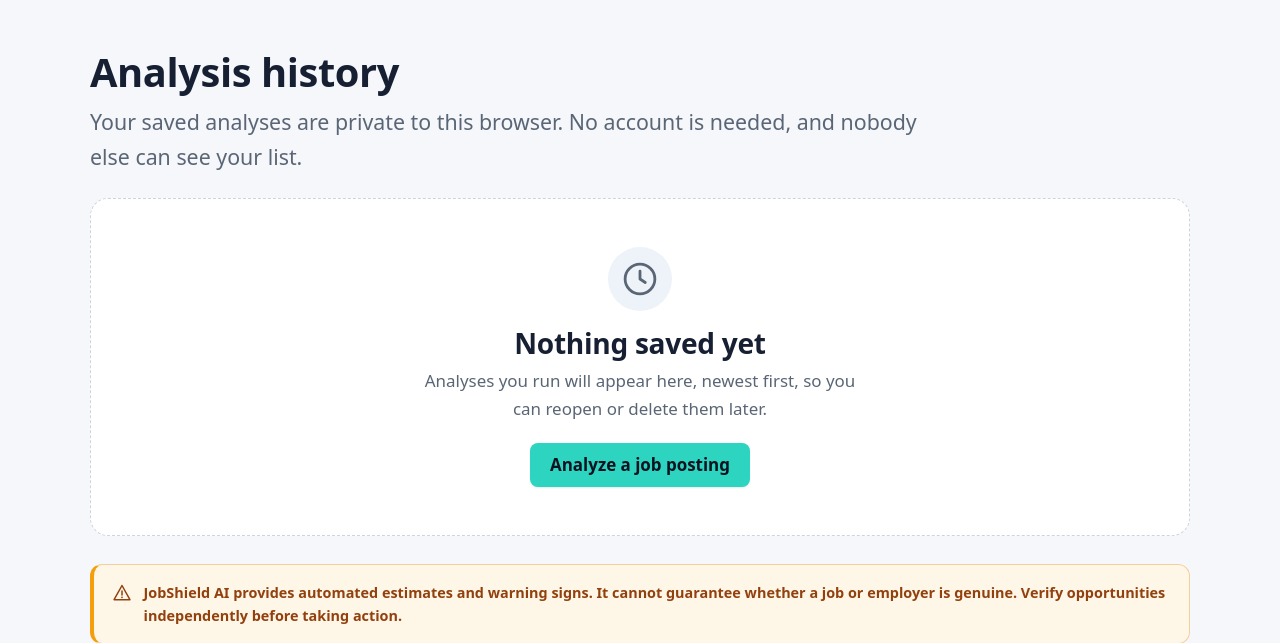
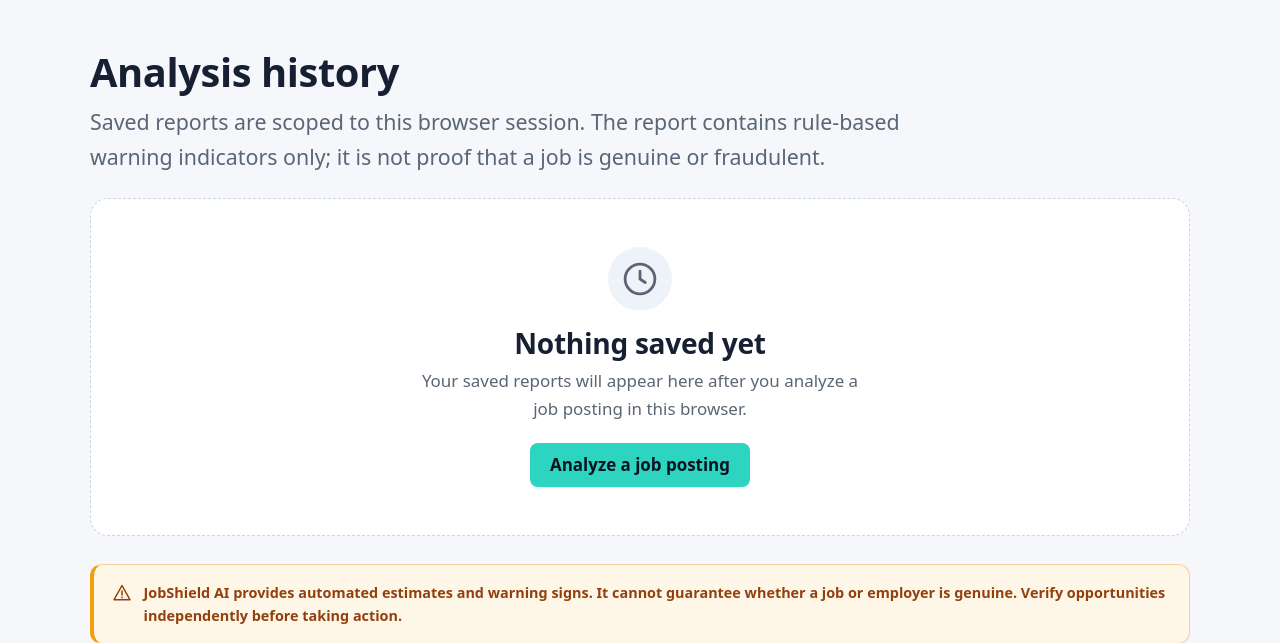
Before and after one commit to pugazh5t5-sys/jobshield-ai, a Flask app: page /history in a window 1280 px wide. Shown: the part 73-716 px from the top of the page. Run offline with Flask 3, Linux system fonts and the light colour scheme; some libraries are stand-ins or nearby versions.

Commit message:
feat: render saved report history with pagination and deletion

```diff
--- a/templates/history.html
+++ b/templates/history.html
@@ -7,8 +7,8 @@
   <div class="container">
     <h1 class="page-title">Analysis history</h1>
     <p class="page-lead">
-      Your saved analyses are private to this browser. No account is needed, and
-      nobody else can see your list.
+      Saved reports are scoped to this browser session. The report contains rule-based
+      warning indicators only; it is not proof that a job is genuine or fraudulent.
     </p>
 
     {% if not analyses %}
@@ -21,11 +21,62 @@
         </span>
         <h2 class="empty-state__title">Nothing saved yet</h2>
         <p class="empty-state__text">
-          Analyses you run will appear here, newest first, so you can reopen or
-          delete them later.
+          Your saved reports will appear here after you analyze a job posting in this browser.
         </p>
         <a class="btn btn--primary" href="{{ url_for('analysis.analyze') }}">Analyze a job posting</a>
       </div>
+    {% else %}
+      <p class="muted">{{ total }} saved report{{ '' if total == 1 else 's' }} &middot; showing page {{ page }} of {{ total_pages }}</p>
+      <div class="table-wrap">
+        <table class="data-table">
+          <thead>
+            <tr>
+              <th scope="col">Job posting</th>
+              <th scope="col">Review</th>
+              <th scope="col">Created</th>
+              <th scope="col">Actions</th>
+            </tr>
+          </thead>
+          <tbody>
+            {% for analysis in analyses %}
+              <tr>
+                <td>
+                  <strong><a href="{{ url_for('history.view_analysis', public_id=analysis.public_id) }}">{{ analysis.job_title }}</a></strong>
+                  <br>
+                  <span class="muted">{{ analysis.company_name or "Employer not specified" }}</span>
+                </td>
+                <td>
+                  {% if analysis.findings %}
+                    {{ analysis.findings|length }} warning indicator{{ '' if analysis.findings|length == 1 else 's' }}
+                  {% else %}
+                    No configured patterns matched
+                  {% endif %}
+                </td>
+                <td>{% if analysis.created_at %}{{ analysis.created_at.strftime("%d %b %Y, %H:%M UTC") }}{% else %}Time unavailable{% endif %}</td>
+                <td>
+                  <a class="btn btn--secondary" href="{{ url_for('history.view_analysis', public_id=analysis.public_id) }}">Open</a>
+                  <form method="post" action="{{ url_for('history.delete_analysis', public_id=analysis.public_id) }}">
+                    <input type="hidden" name="csrf_token" value="{{ csrf_token() }}">
+                    <button class="btn btn--secondary" type="submit">Delete</button>
+                  </form>
+                </td>
+              </tr>
+            {% endfor %}
+          </tbody>
+        </table>
+      </div>
+
+      {% if total_pages > 1 %}
+        <nav class="form__actions" aria-label="History pagination">
+          {% if page > 1 %}
+            <a class="btn btn--secondary" href="{{ url_for('history.history', page=page - 1) }}">Previous</a>
+          {% endif %}
+          <span class="muted">Page {{ page }} of {{ total_pages }}</span>
+          {% if page < total_pages %}
+            <a class="btn btn--secondary" href="{{ url_for('history.history', page=page + 1) }}">Next</a>
+          {% endif %}
+        </nav>
+      {% endif %}
     {% endif %}
 
     {% include "partials/disclaimer.html" %}
```
